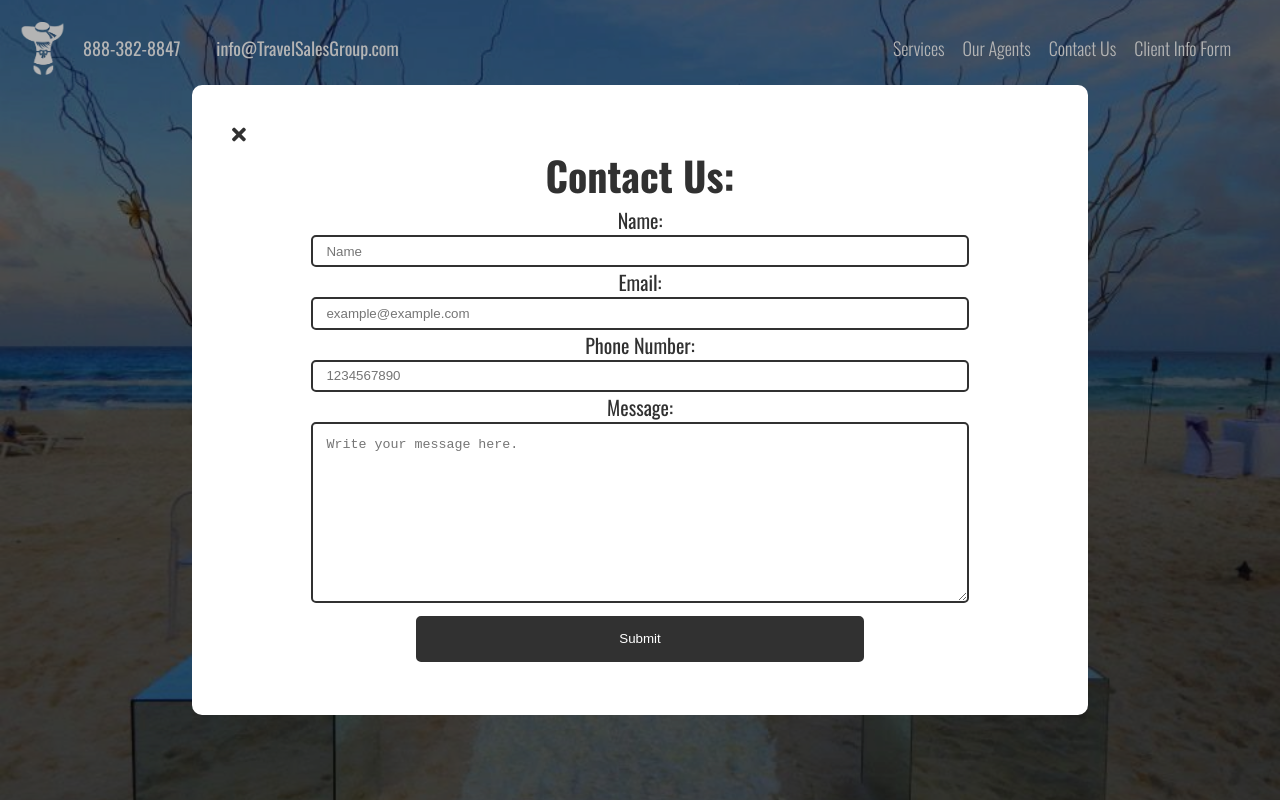
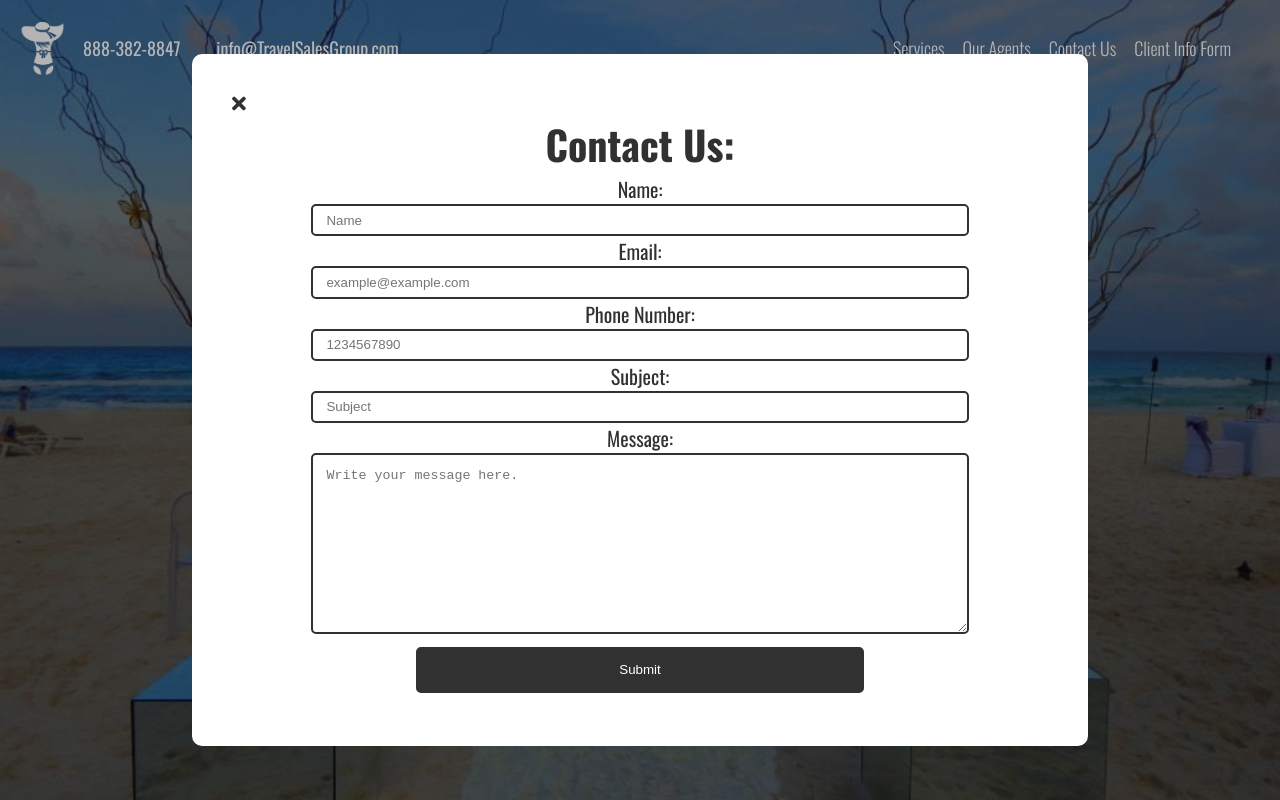
Before and after one commit to ryand67/TSG-Site, a React (Create React App) app in the folder client/: page / in a window 1280 px wide. Both pictures are taken after a click on the element "info@TravelSalesGroup.com". Shown: the top 800 px of the page. Built offline with nearby package versions, Linux system fonts and the light colour scheme; the HTML template or start-up script is replaced by a standard one.

Commit message:
contact button finished

```diff
--- a/client/src/components/Contact/Contact.js
+++ b/client/src/components/Contact/Contact.js
@@ -34,6 +34,8 @@ export default function(props) {
                     <input required type="email" placeholder="example@example.com" name="formEmailInput" onChange={(e) => setEmail(e.target.value)}/>
                     <label htmlFor="formPhoneInput">Phone Number:</label>
                     <input required type="tel" placeholder="1234567890" name="formPhoneInput"  onChange={(e) => setPhone(e.target.value)}/>
+                    <label htmlFor="formSubject">Subject:</label>
+                    <input required type="text" name="formSubject" placeholder="Subject" />
                     <label htmlFor="formMessageTextArea">Message:</label>
                     <textarea required name="formMessageTextArea" placeholder="Write your message here." cols="30" rows="10" onChange={(e) => setMessage(e.target.value)}></textarea>
                     <button type="submit" className="formSubmit">Submit</button>
```
